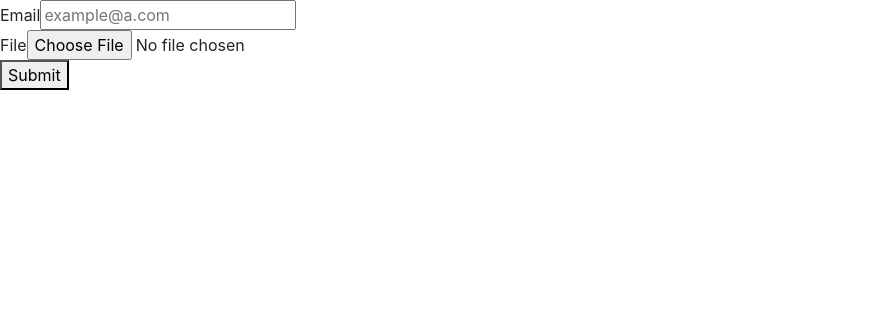
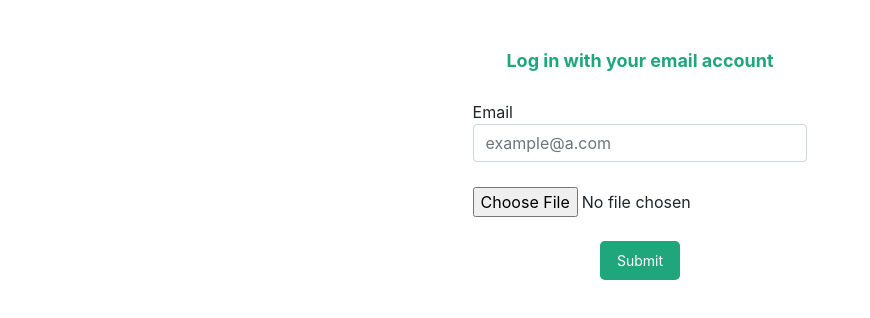
Before and after one commit to JuanOrtega10/BC_Test, a React (Create React App) app: page / in a window 1280 px wide. Shown: the top 318 px of the page, without its empty margins (0-870 px from the left). Built offline with nearby package versions, Linux system fonts and the light colour scheme.

Commit message:
adding form styles

```diff
--- a/src/App.css
+++ b/src/App.css
@@ -1,38 +1,41 @@
-.App {
+#login {
+  padding-top: 50px
+}
+#login .form-wrap {
+  width: 30%;
+  margin: 0 auto;
+}
+#login h1 {
+  color: #1fa67b;
+  font-size: 18px;
+  text-align: center;
+  font-weight: bold;
+  padding-bottom: 20px;
+}
+#login .form-group {
+  margin-bottom: 25px;
+}
+
+#login .btn.btn-custom {
+  font-size: 14px;
+  margin-bottom: 20px;
+}
+#divButton{
   text-align: center;
 }
 
-.App-logo {
-  height: 40vmin;
-  pointer-events: none;
+
+/*    --------------------------------------------------
+:: Inputs & Buttons
+-------------------------------------------------- */
+.form-control {
+  color: #212121;
 }
-
-@media (prefers-reduced-motion: no-preference) {
-  .App-logo {
-    animation: App-logo-spin infinite 20s linear;
-  }
+.btn-custom {
+  color: #fff;
+background-color: #1fa67b;
 }
-
-.App-header {
-  background-color: #282c34;
-  min-height: 100vh;
-  display: flex;
-  flex-direction: column;
-  align-items: center;
-  justify-content: center;
-  font-size: calc(10px + 2vmin);
-  color: white;
+.btn-custom:hover,
+.btn-custom:focus {
+  color: #fff;
 }
-
-.App-link {
-  color: #61dafb;
-}
-
-@keyframes App-logo-spin {
-  from {
-    transform: rotate(0deg);
-  }
-  to {
-    transform: rotate(360deg);
-  }
-}
--- a/src/App.js
+++ b/src/App.js
@@ -9,17 +9,33 @@ function App() {
     console.log(data)
   }
   return (
-    <form onSubmit={handleSubmit(onSubmit)}>
-      <div>
-          <label htmlFor="email">Email</label>
-          <input type="email" placeholder="example@a.com" {...register("email", { required: true, pattern: /^\S+@\S+$/i })} />
+    <section id="login">
+
+    <div class="container">
+      <div class="row">
+        <div class="col-xs-12">
+            <div class="form-wrap">
+              <h1>Log in with your email account</h1>
+              <form onSubmit={handleSubmit(onSubmit)}>
+                <div class="form-group">
+                  <label htmlFor="email"  class="sr-only">Email</label>
+                  <input type="email"  name="email" id="email" class="form-control" placeholder="example@a.com" {...register("email", { required: true, pattern: /^\S+@\S+$/i })} />
+                </div>
+                <div>
+                    <input type="file" {...register("data", { required: true })} />
+                </div>
+                <br></br>
+                  <div id="divButton">
+                  <button  type="submit" id="btn-login" class="btn btn-custom btn-lg btn-block">Submit</button>
+                  </div>
+              </form>
+            </div>
+          </div>
+        </div>
       </div>
-      <div>
-          <label htmlFor="data">File</label>
-          <input type="file" {...register("data", { required: true })} />
-      </div>
-      <button>Submit</button>
-    </form>
+
+</section>
+
 
   );
 }
```
